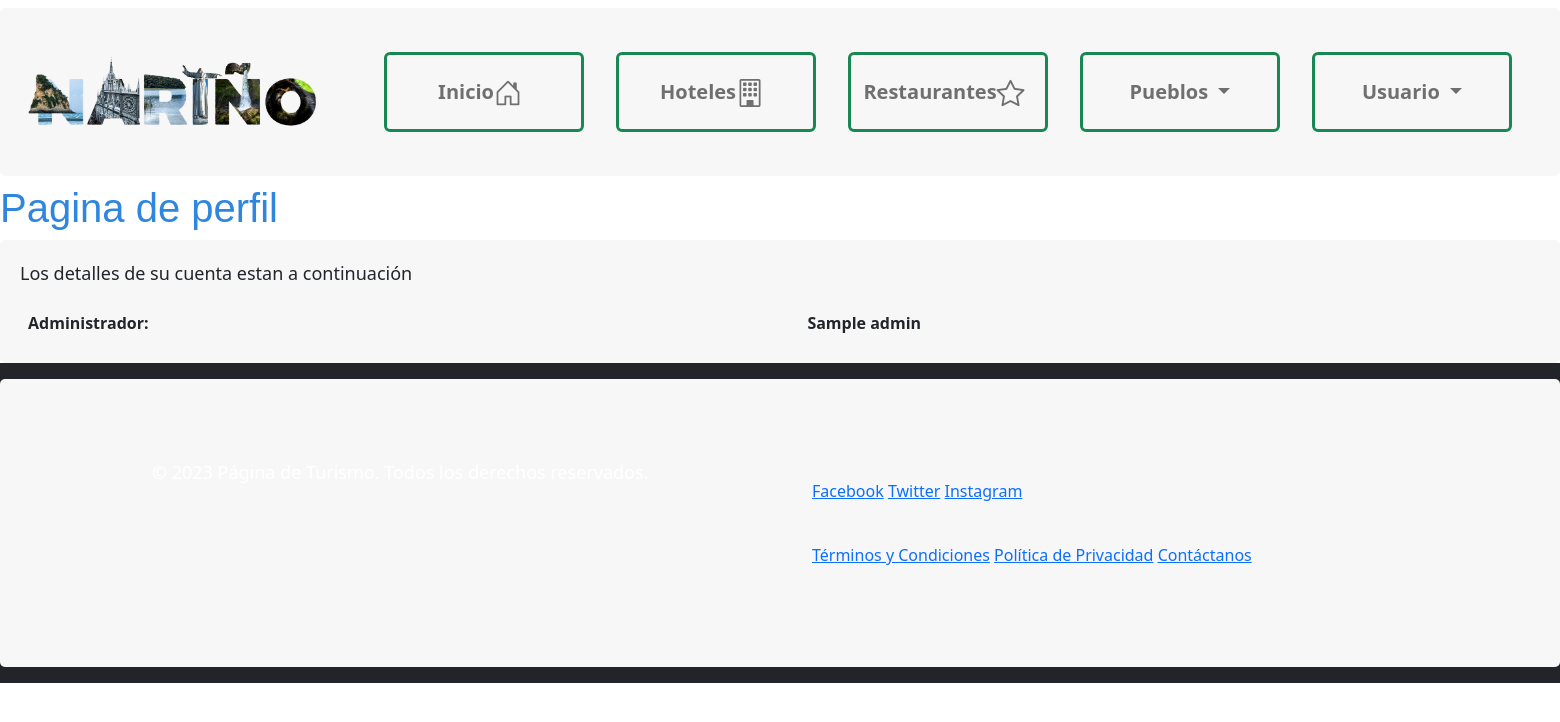
After one commit to darwinestiven/Turismo_Nari-o_Python, a Flask app: page /profileadmin in a window 1560 px wide. The commit adds this page. Shown: the top 722 px of the page. Run offline with Flask 3, Linux system fonts and the light colour scheme; the visitor is signed in with stand-in values (Sample User, id 1); a database or web service that is not in the repository returns one stand-in record (values such as "Sample title"); some libraries are stand-ins or nearby versions.

Commit message:
blueprints

```diff
--- a/aplicacion/__init__.py
+++ b/aplicacion/__init__.py
@@ -5,6 +5,7 @@ from .hotel import hotel
 from .usuario import usuario
 from .pueblos import pueblos
 from .restaurante import restaurante
+from .admin import admin
 from flask_sqlalchemy import SQLAlchemy
 
 
@@ -24,3 +25,4 @@ app.register_blueprint(hotel)
 app.register_blueprint(usuario)
 app.register_blueprint(pueblos)
 app.register_blueprint(restaurante)
+app.register_blueprint(admin)
--- /dev/null
+++ b/aplicacion/admin/__init__.py
@@ -0,0 +1,6 @@
+from flask import Blueprint
+
+
+admin = Blueprint('admin', __name__, template_folder='templates', static_folder='static/css')
+
+from . import routes
--- /dev/null
+++ b/aplicacion/admin/routes.py
@@ -0,0 +1,67 @@
+from flask import session, flash
+from flask import redirect
+from flask import url_for
+from flask import render_template
+from .forms import LoginFormAdmin
+from . import admin
+import psycopg2 #pip install psycopg2
+import psycopg2.extras
+import re
+from werkzeug.security import generate_password_hash, check_password_hash
+#login
+DB_HOST = "localhost"
+DB_NAME = "seminario"
+DB_USER = "postgres"
+DB_PASS = "123"
+
+conn = psycopg2.connect(dbname=DB_NAME, user=DB_USER, password=DB_PASS, host=DB_HOST)
+
+@admin.route('/loginadmin/', methods=['GET', 'POST'])
+def loginadmin():
+    cursor = conn.cursor(cursor_factory=psycopg2.extras.DictCursor)
+    form = LoginFormAdmin()
+
+    if form.validate_on_submit():
+        adminname = form.adminname.data
+        password = form.password.data
+
+        cursor.execute('SELECT * FROM admin WHERE adminname = %s', (adminname,))
+        account = cursor.fetchone()
+
+        if account:
+            password_rs = account['password']
+
+            if password_rs == password:
+                session['loggedin'] = True
+                session['adminname'] = account['adminname']
+                session['role'] = 'admin'
+                flash('Inicio de sesión exitoso', 'success')
+                return redirect(url_for('home.inicio'))
+            else:
+                flash('Usuario o Contraseña incorrecta', 'danger')
+        else:
+            flash('Usuario o Contraseña incorrecta', 'danger')
+
+    return render_template('loginadmin.html', form=form)
+
+@admin.route('/logoutadmin')
+def logoutadmin():
+    # Remove session data, this will log the user out
+   session['loggedin'] = False
+   session.pop('adminname', None)
+   session.clear()
+   # Redirect to login page
+   return redirect(url_for('admin.loginadmin'))
+
+@admin.route('/profileadmin')
+def profileadmin():
+    cursor = conn.cursor(cursor_factory=psycopg2.extras.DictCursor)
+
+    # Check if user is loggedin
+    if 'loggedin' in session:
+        cursor.execute('SELECT * FROM admin WHERE adminname = %s', [session['adminname']])
+        account = cursor.fetchone()
+        # Show the profile page with account info
+        return render_template('perfiladmin.html', account=account)
+    # User is not loggedin redirect to login page
+    return redirect(url_for('admin.loginadmin'))
--- /dev/null
+++ b/aplicacion/admin/templates/perfiladmin.html
@@ -0,0 +1,21 @@
+{% extends "base.html" %}
+
+{% block title %}Perfil{% endblock %}
+
+{% block content %}
+    <link rel="stylesheet" href="{{ url_for('static', filename='css/stylePerfil.css') }}">
+    <link rel="stylesheet" href="{{ url_for('static', filename='css/styleresta.css') }}">
+  <link rel="stylesheet" href="https://use.fontawesome.com/releases/v5.7.1/css/all.css">
+<h1>Pagina de perfil</h1>
+<div>
+    <p>Los detalles de su cuenta estan a continuación</p>
+    <table>
+
+        <tr>
+            <td>Administrador:</td>
+            <td>{{ account['adminname'] }}</td>
+        </tr>
+
+    </table>
+</div>
+{% endblock %}
--- a/aplicacion/templates/base.html
+++ b/aplicacion/templates/base.html
@@ -28,6 +28,7 @@
             <li class="nav-item custom-margin border border-3 border-success rounded p-2 custom-box">
               <a class="nav-link fw-semibold fs-5 nav-text" aria-current="page" href="{{url_for('home.inicio')}}">Inicio<i class="bi bi-house-door fs-3 me-2"></i></a>
             </li>
+
             <li class="nav-item custom-margin border border-3 border-success rounded p-2 custom-box">
               <a class="nav-link fw-semibold fs-5 nav-text" href="{{url_for('hotel.hoteles')}}">Hoteles<i class="bi bi-building fs-3 me-2"></i></a>
             </li>
@@ -56,20 +57,40 @@
               <ul class="dropdown-menu">
                 <!-- <li><a class="dropdown-item" >Iniciar sesión</a></li> -->
                 {% if session.loggedin %}
-                  <!-- El usuario está iniciado sesión -->
-                  <li><a class="dropdown-item" href="{{ url_for('usuario.profile') }}">Perfil</a></li>
-                  <li><a class="dropdown-item" href="{{ url_for('usuario.logout') }}">Cerrar Sesión</a></li>
+                  {% if session.role == 'user' %}
+                    <!-- Usuario está iniciado sesión -->
+                    <li><a class="dropdown-item" href="{{ url_for('usuario.profile') }}">Perfil</a></li>
+                    <li><a class="dropdown-item" href="{{ url_for('usuario.logout') }}">Cerrar Sesión</a></li>
+                  {% else %}
+                    <li><a class="dropdown-item" href="{{ url_for('admin.profileadmin') }}">Perfil</a></li>
+                    <li><a class="dropdown-item" href="{{ url_for('admin.logoutadmin') }}">Cerrar Sesión</a></li>
+                  {% endif %}
+
                 {% else %}
-                <!-- El usuario no está iniciado sesión -->
-                <li><a class="dropdown-item" href="{{ url_for('usuario.login') }}">Iniciar Sesión</a></li>
-                <li><a class="dropdown-item" href="{{ url_for('usuario.register') }}">Regristrarse</a></li>
+                    <!-- Ninguno está iniciado sesión -->
+                    <li><a class="dropdown-item" href="{{ url_for('usuario.login') }}">Iniciar Sesión</a></li>
+                    <li><a class="dropdown-item" href="{{ url_for('usuario.register') }}">Registrarse</a></li>
+                    <li><a class="dropdown-item" href="{{ url_for('admin.loginadmin') }}">Administrador</a></li>
                 {% endif %}
+
               </ul>
             </li>
           </ul>
         </div>
       </div>
     </nav>
+    {% if session.role == 'admin' %}
+    <div class="text-center">
+        <ul class="nav justify-content-center">
+            <li class="nav-item custom-margin rounded p-2 custom-box">
+                <a class="nav-link fw-semibold fs-5 nav-text" href="{{url_for('hotel.hoteles')}}">Registro Hoteles<i class="bi bi-building fs-3 me-2"></i></a>
+            </li>
+            <li class="nav-item custom-margin rounded p-2 custom-box">
+                <a class="nav-link fw-semibold fs-5 nav-text" href="{{url_for('restaurante.restaurantes')}}">Registro Restaurantes <i class="bi bi-star fs-3 me-2"></i></a>
+            </li>
+        </ul>
+    </div>
+  {% endif %}
 
 
 
--- a/aplicacion/usuario/routes.py
+++ b/aplicacion/usuario/routes.py
@@ -5,14 +5,10 @@ from flask import render_template
 from .forms import RegistrationForm
 from .forms import LoginForm
 from . import usuario
-
-
 import psycopg2 #pip install psycopg2
 import psycopg2.extras
 import re
 from werkzeug.security import generate_password_hash, check_password_hash
-
-
 #login
 DB_HOST = "localhost"
 DB_NAME = "seminario"
@@ -39,6 +35,7 @@ def login():
                 session['loggedin'] = True
                 session['id'] = account['id']
                 session['username'] = account['username']
+                session['role'] = 'user'
                 flash('Inicio de sesión exitoso', 'success')
                 return redirect(url_for('home.inicio'))
             else:
```
Also changed, not shown: aplicacion/admin/forms.py (added, +11 -0 lines), aplicacion/admin/templates/loginadmin.html (added, +58 -0 lines), aplicacion/static/img/nariño.jpg.
